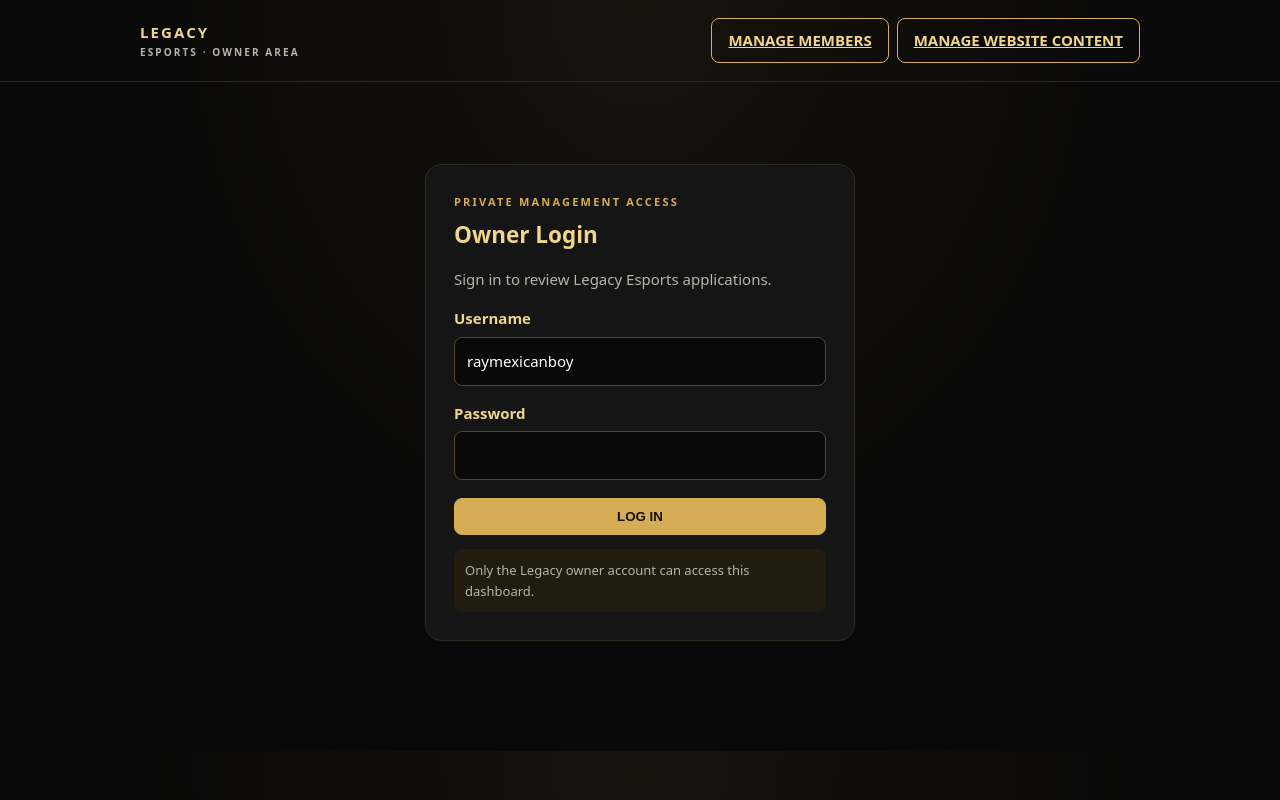
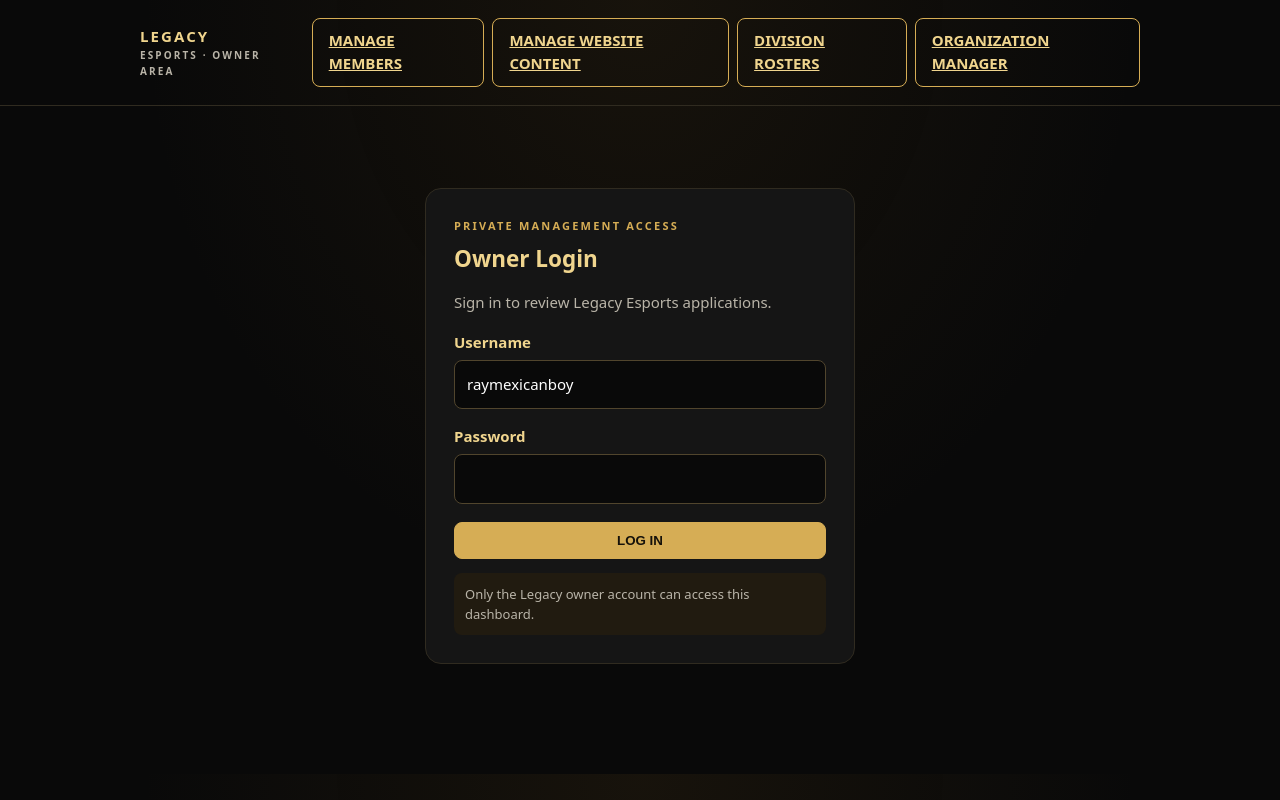
Before and after one commit to raymondsegura8993-max/Legacy-esports, a plain HTML site: page admin.html in a window 1280 px wide. Drawn offline with Linux system fonts and the light colour scheme; a script that the page names is missing.

Commit message:
Add roster and organization manager shortcuts

```diff
--- a/admin.html
+++ b/admin.html
@@ -15,7 +15,7 @@
 </style>
 </head>
 <body>
-<header><div class="wrap head"><a class="brand" href="./">LEGACY <small>ESPORTS · OWNER AREA</small></a><div style="display:flex;gap:8px;align-items:center"><a class="btn secondary" href="./members.html">MANAGE MEMBERS</a><a class="btn secondary" href="./content.html">MANAGE WEBSITE CONTENT</a><button id="signOut" class="btn secondary hidden" type="button">SIGN OUT</button></div></div></header>
+<header><div class="wrap head"><a class="brand" href="./">LEGACY <small>ESPORTS · OWNER AREA</small></a><div style="display:flex;gap:8px;align-items:center"><a class="btn secondary" href="./members.html">MANAGE MEMBERS</a><a class="btn secondary" href="./content.html">MANAGE WEBSITE CONTENT</a><a class="btn secondary" href="./divisions.html">DIVISION ROSTERS</a><a class="btn secondary" href="./organization.html">ORGANIZATION MANAGER</a><button id="signOut" class="btn secondary hidden" type="button">SIGN OUT</button></div></div></header>
 <main class="wrap">
 <section id="loginPanel" class="login">
  <div class="eyebrow">PRIVATE MANAGEMENT ACCESS</div><h1>Owner Login</h1>
```
